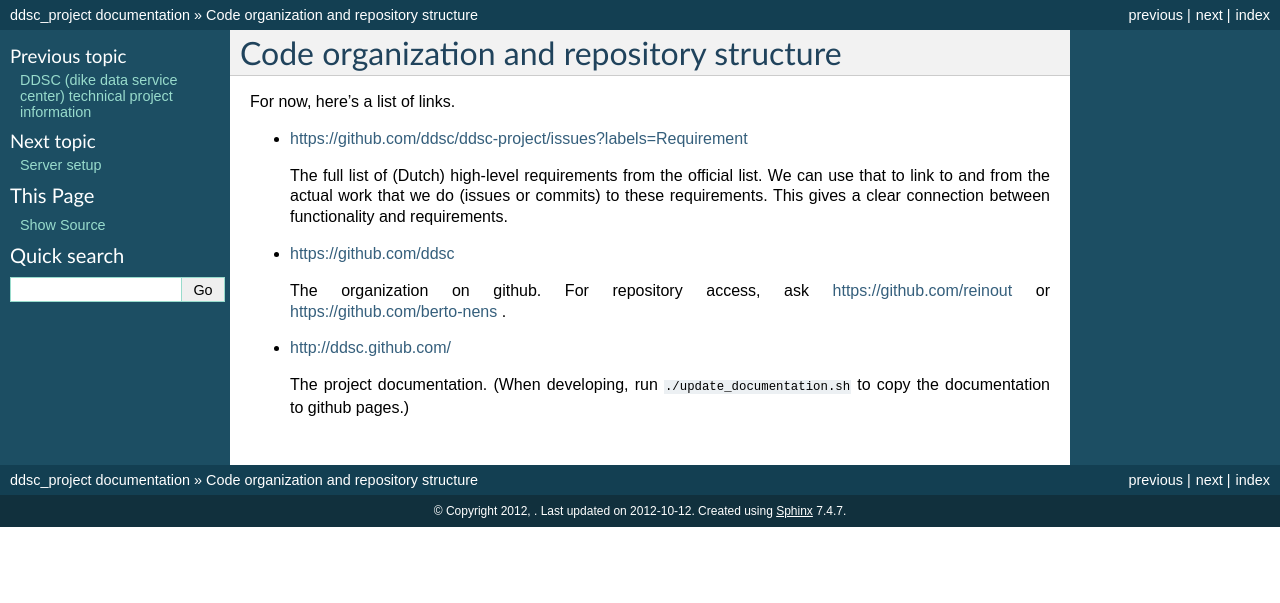
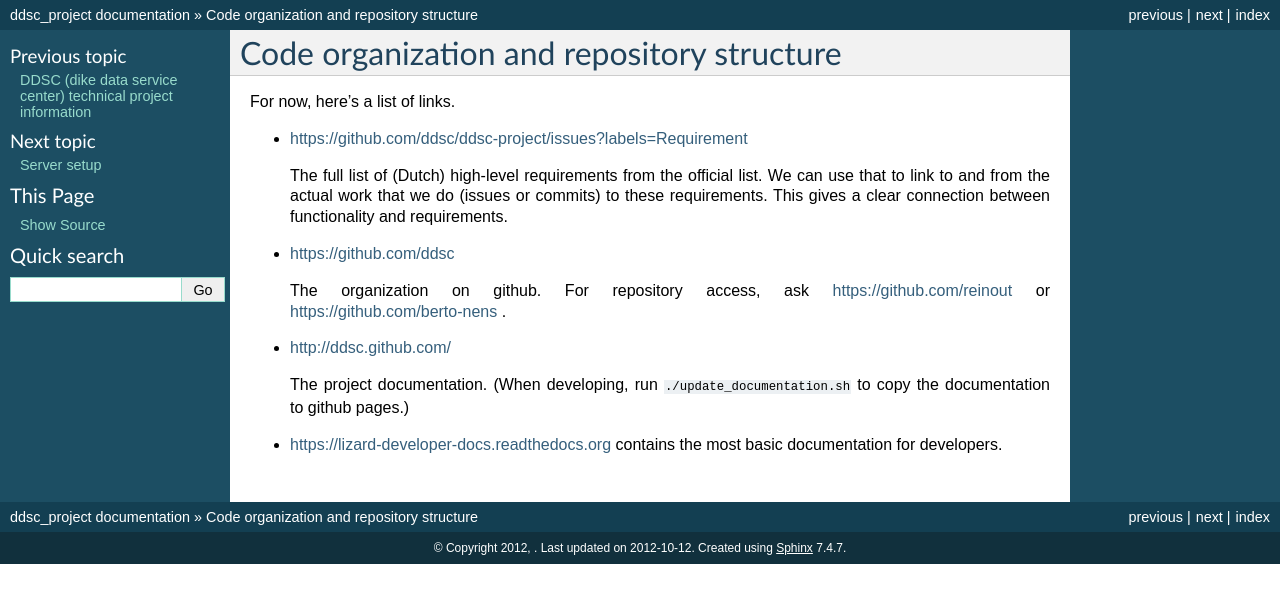
Before and after one commit to ddsc/ddsc-project, a Sphinx documentation site: the page built from doc/source/code_organization.rst, in a window 1280 px wide. Shown: the top 603 px of the page. Built offline with Sphinx 7.4.7, drawn with Linux system fonts in a browser that asks for light colours.

Commit message:
Added a link to the lizard developer docs

```diff
--- a/doc/source/code_organization.rst
+++ b/doc/source/code_organization.rst
@@ -20,3 +20,6 @@ For now, here's a list of links.
 
   The project documentation. (When developing, run
   ``./update_documentation.sh`` to copy the documentation to github pages.)
+
+- https://lizard-developer-docs.readthedocs.org contains the most basic
+  documentation for developers.
```
